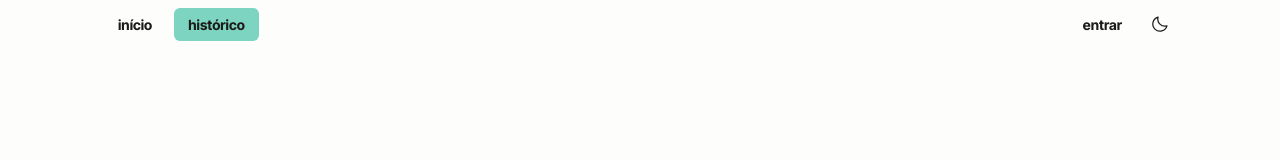
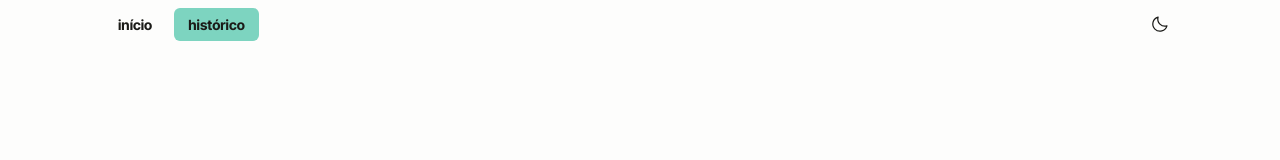
Before and after one commit to bernardinorafael/passworth, a React (Vite) app: page /history in a window 1280 px wide. Shown: the top 160 px of the page. Built offline with nearby package versions, Linux system fonts and the light colour scheme.

Commit message:
feat: new tooltip in date

```diff
--- a/src/components/Header/index.tsx
+++ b/src/components/Header/index.tsx
@@ -27,7 +27,7 @@ export default function Header({ toggleTheme }: HeaderProps) {
         </nav>
 
         <div>
-          <Link to="login">entrar</Link>
+          {/* <Link to="login">entrar</Link> */}
 
           <ToggleThemeButton onClick={handleToggleTheme}>
             {isToggleThemeActive ? (
```
